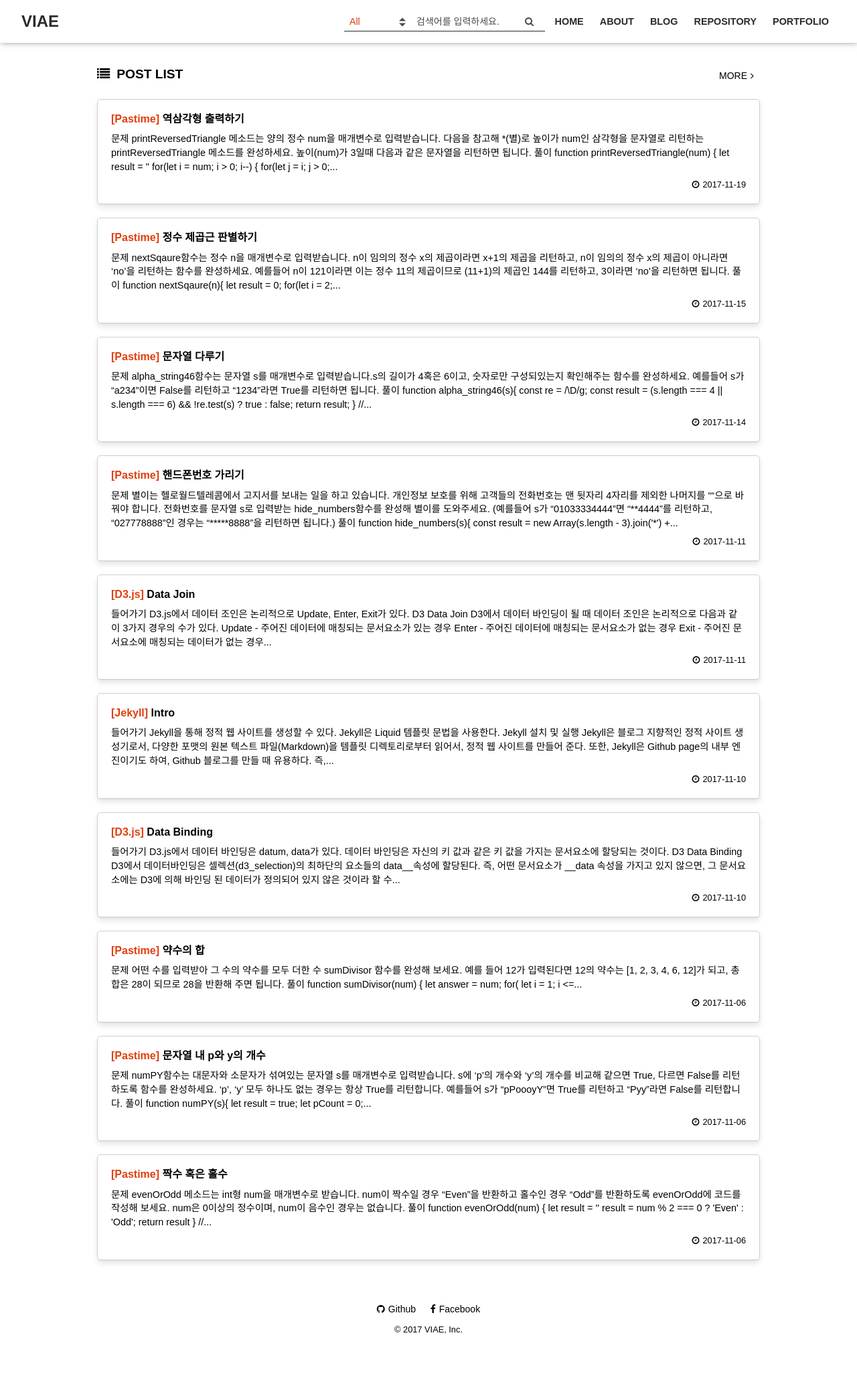
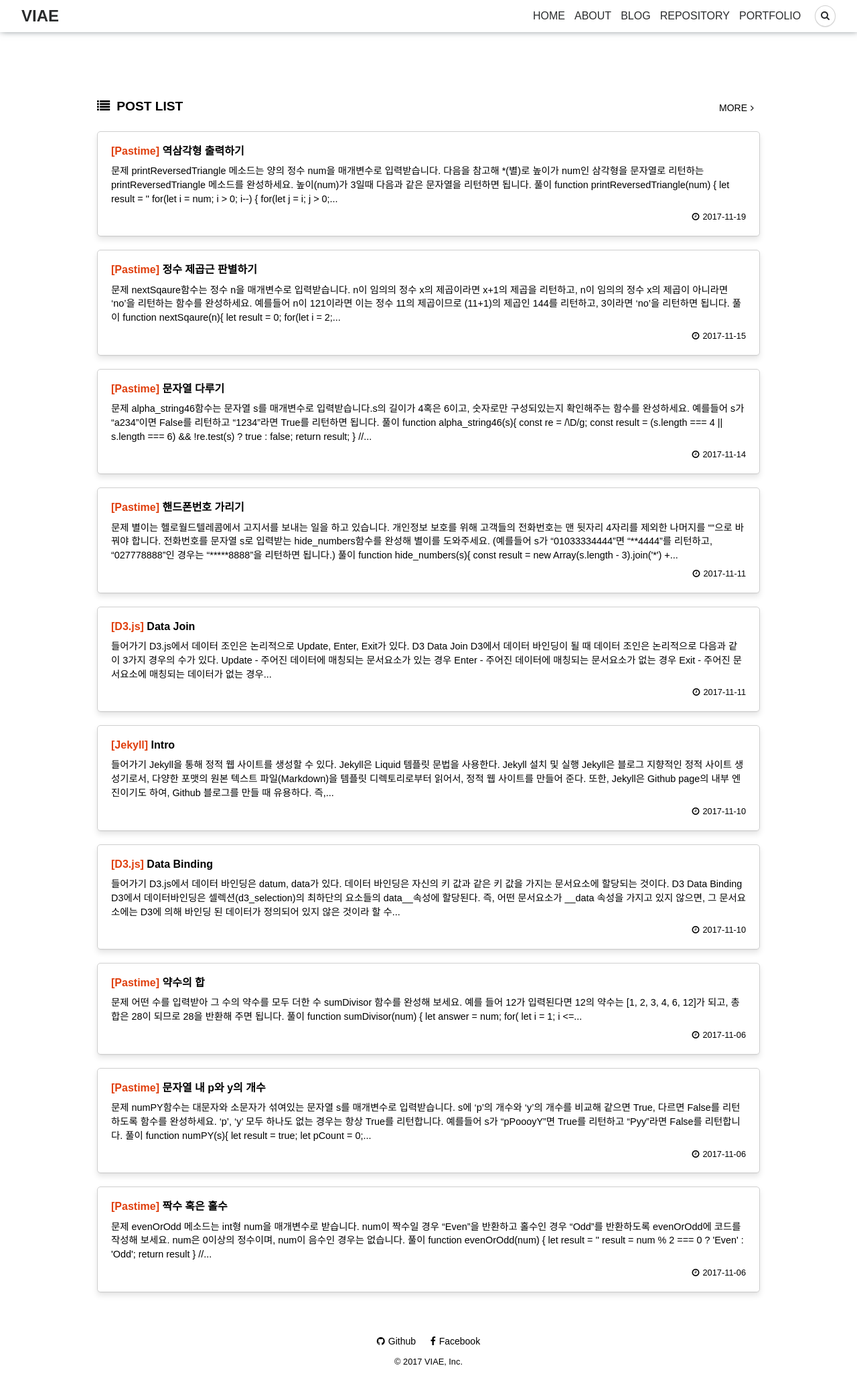
Before and after one commit to viaeoo/viaeoo.github.io, a Jekyll site: the page built from index.html, in a window 1280 px wide. Shown: the whole page at 67% size. Built offline with Jekyll 4.4.1, drawn with Linux system fonts in a browser that asks for light colours; before the commit the page ends 2010 px from its top, so only the background shows below that.

Commit message:
header update

```diff
--- a/_includes/header.html
+++ b/_includes/header.html
@@ -1,25 +1,12 @@
 <header class="site-header">
+  <!-- title -->
   <h1 class="site-title">
     <a href="/">{{site.title}}</a>
   </h1>
-  <button type="button" class="btn btn-sm btn-outline-primary btn-controls js-btn-controls-open" title="Navigation"><i class="fa fa-bars" aria-hidden="true"></i></button>
-  <div class="site-controls js-site-controls">
-    <!-- search -->
-    <div class="site-search">
-      <h2 class="none">Search</h2>
-      <form action="/search/" method="get">
-        <label class="form-select form-select-sm">
-          <select name="sort" class="js-form-search-select">
-            <option value="all">All</option>
-            <option value="title">Title</option>
-            <option value="category">Category</option>
-            <option value="tag">Tag</option>
-          </select>
-        </label>
-        <input type="search" name="value" class="form-input form-input-sm js-form-search-input" placeholder="검색어를 입력하세요." required>
-        <button type="submit" class="btn btn-sm btn-search"><i class="fa fa-search" aria-hidden="true"></i></button>
-      </form>
-    </div>
+  <!-- nav btn-->
+  <button type="button" class="btn btn-sm btn-outline-primary btn-nav js-btn-nav-open" title="Navigation">
+    <i class="fa fa-bars" aria-hidden="true"></i>
+  </button>
   <!-- navigation -->
   <nav class="site-nav">
     <h2 class="none">Navigation</h2>
@@ -28,7 +15,12 @@
       <li><a href="{{nav.href}}">{{nav.title}}</a></li>
       {% endfor %}
     </ul>
+    <button type="button" class="btn btn-sm btn-secondary-outline btn-close js-btn-nav-close">
+      <i class="fa fa-times" aria-hidden="true"></i>
+    </button>
   </nav>
-    <button type="button" class="btn btn-sm btn-secondary-outline btn-close js-btn-controls-close"><i class="fa fa-times" aria-hidden="true"></i></button>
-  </div>
+  <!-- search btn -->
+  <button type="button" class="btn btn-sm btn-secondary btn-search js-btn-search">
+    <i class="fa fa-search" aria-hidden="true"></i>
+  </button>
 </header>
--- /dev/null
+++ b/_includes/search.html
@@ -0,0 +1,15 @@
+<div class="site-search">
+  <h2 class="none">Search</h2>
+  <form action="/search/" method="get" class="form-group">
+    <label class="form-select form-select-sm">
+      <select name="sort" class="js-form-search-select">
+        <option value="all">All</option>
+        <option value="title">Title</option>
+        <option value="category">Category</option>
+        <option value="tag">Tag</option>
+      </select>
+    </label>
+    <input type="search" name="value" class="form-input form-input-sm js-form-search-input" placeholder="검색어를 입력하세요." required>
+    <button type="submit" class="btn btn-sm btn-search">검색하기</button>
+  </form>
+</div>
--- a/_layouts/default.html
+++ b/_layouts/default.html
@@ -2,6 +2,8 @@
 <html>
   {% include head.html %}
   <body>
+    <!-- search -->
+    {% include search.html %}
     <!-- header -->
     {% include header.html %}
     <!-- contents -->
--- a/_sass/base/_common.scss
+++ b/_sass/base/_common.scss
@@ -1,16 +1,24 @@
 /*-- common --*/
+
+* {
+	box-sizing: border-box;
+}
+
 body {
 	font-family: $font-family;
 }
+
 a {
 	color: inherit;
 	text-decoration: none;
 }
+
 button {
 	padding: 0;
 	border: 0;
 	background-color: transparent;
 }
+
 h1,
 h2,
 h3,
@@ -19,9 +27,11 @@
 h6 {
 	margin: 0;
 }
+
 p {
 	margin: 0;
 }
+
 ul,
 ol,
 li {
@@ -29,3 +39,7 @@
 	margin:0;
 	list-style: none;
 }
+
+.none {
+	display: none;
+}
--- a/_sass/components/_button.scss
+++ b/_sass/components/_button.scss
@@ -283,33 +283,3 @@
 .btn-float-right {
   float: right;
 }
-
-//
-// 버튼 별 Style 지정
-//
-
-.btn-category {
-
-  @include breakpoint(desktop) {
-    display: none;
-  }
-}
-
-.btn-controls {
-  font-size: 1.2rem;
-  line-height: 1;
-  color: $brand-primary;
-  transform: translateY(-50%);
-
-  @include absolute(50%, 20px, auto, auto);
-
-  @include breakpoint(desktop) {
-    display: none;
-  }
-  @include breakpoint(tablet) {
-    display: none;
-  }
-  @include breakpoint(mobile-wide) {
-    display: block;
-  }
-}
--- a/_sass/layouts/_header.scss
+++ b/_sass/layouts/_header.scss
@@ -1,158 +1,44 @@
 .site-header {
-  box-sizing: border-box;
+  display: flex;
   background-color: $white;
   color: $gray-dark;
+  line-height: 2rem;
   padding: .5rem 2rem;
   box-shadow: 1px -2px 10px $gray-light;
 
-  @include absolute(0, auto, auto, 0);
-  @include size(100%, auto);
-  @include clear;
-
   @include breakpoint(tablet) {
-    padding: 0 20px;
+    padding: 0 1rem;
+  }
 }
 
 .site-title {
-    float: left;
+  min-width: 4rem;
   font-size: 1.5rem;
-    width: 10%;
-    line-height: 3rem;
-
-    @include breakpoint(mobile-wide) {
-      width: 100%;
-    }
 }
 
-  .site-controls {
-    float: right;
+.btn-nav {
+  display: none;
+}
+
+.site-nav {
+  flex: auto;
   text-align: right;
-    width: 90%;
-    font-weight: 600;
-    line-height: 3rem;
 
-    .none {
-      display: none;
+  li {
+    display: inline-block;
+    font-size: 1rem;
+
+    > a {
+      padding: 0 0.3rem;
+    }
   }
 
   .btn-close {
     display: none;
   }
-
-    @include breakpoint(mobile-wide) {
-      box-sizing: border-box;
-      background: $white;
-      float: none;
-      text-align: left;
-      z-index: 99;
-      transform: translateX(100%);
-
-      @include fixed(0, 0, auto, auto);
-      @include size(200px, 100%);
-
-      .btn-close {
-        font-size: $font-size-lg;
-        display: block;
-        color: $white;
-        @include absolute(10px, 10px, auto, auto);
-      }
-
-      &[data-show="false"] {
-        transform: translateX(100%);
-      }
-      &[data-show="true"] {
-        transform: translateX(0);
-      }
-    }
-  }
-
-  .site-search {
-    display: inline-block;
-    position: relative;
-    font-size: 0.9rem;
-    font: 0/0 a;
-
-    .form-input {
-      display: inline-block;
-      min-width: 200px;
-      width: auto;
-      border-radius: 0;
-      border: 0;
-      border-bottom:1px solid $gray-dark;
-    }
-
-    .form-select {
-      display: inline-block;
-      min-width: 100px;
-
-      > select {
-        color: $brand-primary;
-        border-radius: 0;
-        border: 0;
-        border-bottom:1px solid $gray-dark;
-      }
 }
 
 .btn-search {
-      @include absolute(50%, $btn-padding-x-sm, auto, auto);
-      transform: translateY(-50%);
-      color: $gray;
+  border-radius: 50%;
+  margin-left: 1rem;
 }
-
-    @include breakpoint(mobile-wide) {
-      display: block;
-      background: $black;
-      padding: 60px 10px 30px;
-
-      .form-input {
-        display: block;
-        margin-top: 10px;
-        min-width: 100%;
-      }
-
-      .form-select {
-        min-width: 100%;
-      }
-
-      .btn-search {
-        @include absolute(auto, ($btn-padding-x-sm * 2), 0, auto);
-        transform: translateY(-110%);
-      }
-    }
-  }
-
-  .site-nav {
-    display: inline-block;
-    font-size: 0.9rem;
-
-    li {
-      display: inline-block;
-      padding: 0 10px;
-    }
-
-    a {
-      display: block;
-    }
-
-    @include breakpoint(mobile-wide) {
-      display: block;
-
-      li {
-        display: block;
-        padding: 0 1rem;
-        line-height: 1;
-        color: $black;
-        border-bottom: 1px solid $gray-lighter;
-
-        a {
-          padding: $font-size-base 0;
-        }
-
-        &:hover {
-          color: $brand-primary;
-          border-bottom-color: $brand-primary;
-        }
-      }
-    }
-  }
-}
--- /dev/null
+++ b/_sass/layouts/_search.scss
@@ -0,0 +1,27 @@
+.site-search {
+  display: none;
+  background-color: $black;
+  padding: .5rem 2rem;
+
+  @include breakpoint(tablet) {
+    padding: 0 1rem;
+  }
+
+  .form-group {
+    display: flex;
+  }
+
+  .form-select {
+    min-width: 5rem;
+    margin-right: 0.5rem;
+    margin-bottom: 0 !important;
+  }
+
+  .form-input {
+    flex: auto;
+  }
+
+  .btn-search {
+    color: $white;
+  }
+}
--- a/assets/css/main.scss
+++ b/assets/css/main.scss
@@ -13,12 +13,6 @@
 @import 'base/common';
 
 
-// import layouts scss
-@import 'layouts/header';
-@import 'layouts/content';
-@import 'layouts/footer';
-
-
 //import components scss
 @import 'components/space';
 @import 'components/box';
@@ -32,6 +26,13 @@
 @import 'components/badge';
 
 
+// import layouts scss
+@import 'layouts/header';
+@import 'layouts/search';
+@import 'layouts/content';
+@import 'layouts/footer';
+
+
 //import venders scss
 @import 'vendors/font-awesome';
 @import 'vendors/highlight';
```
Lines whose indentation alone changed are shown as unchanged.
